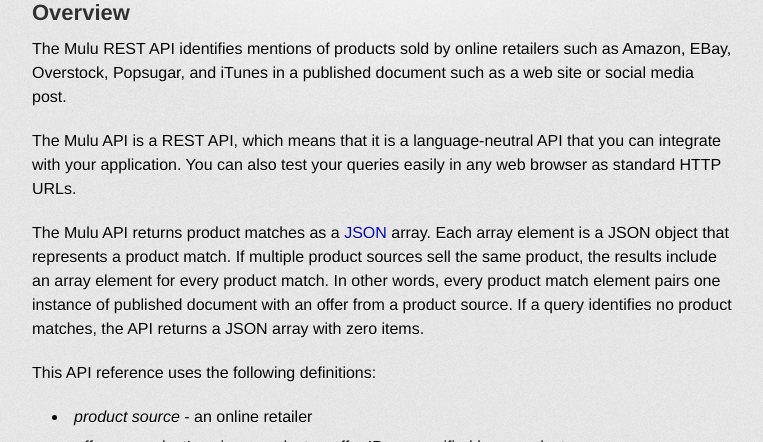
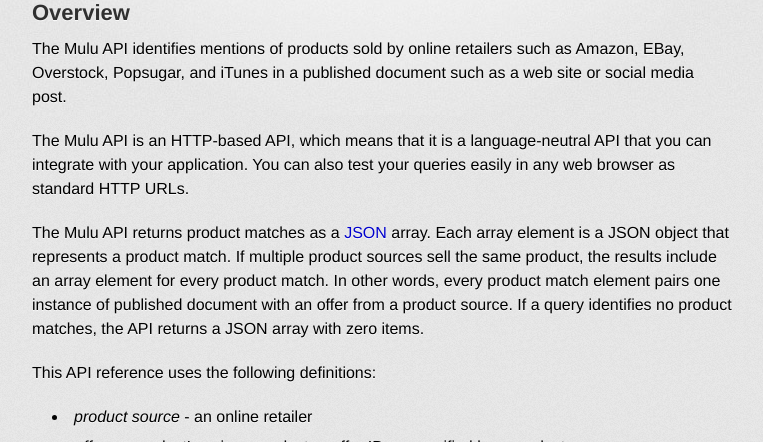
Before and after one commit to mulu/mulu.github.io, a Jekyll site: the page built from docs/api_overview.md, in a window 1280 px wide and 900 px high, cut to the strip 458-900 px from the top of the window. Shown: the whole strip, without its empty margins (258-1021 px from the left). Built offline with Jekyll 4.4.1, drawn with Linux system fonts in a browser that asks for light colours; some web fonts are replaced; some of the changed text lies outside the part shown.

Commit message:
Remove references to REST
It is an HTTP based API and not RESTful in the real sense.

```diff
--- a/docs/api_overview.md
+++ b/docs/api_overview.md
@@ -6,12 +6,12 @@
 
 ## Overview
 
-The Mulu REST API identifies mentions of products sold by online retailers such as Amazon, EBay,
+The Mulu API identifies mentions of products sold by online retailers such as Amazon, EBay,
 Overstock, Popsugar, and iTunes in a published document such as a web site or social media post.
 
-The Mulu API is a REST API, which means that it is a language-neutral API that you can integrate
-with your application. You can also test your queries easily in any web browser as standard HTTP
-URLs.
+The Mulu API is an HTTP-based API, which means that it is a language-neutral API that you can
+integrate with your application. You can also test your queries easily in any web browser as
+standard HTTP URLs.
 
 The Mulu API returns product matches as a [JSON](http://tools.ietf.org/html/rfc7159) array.  Each
 array element is a JSON object that represents a product match. If multiple product sources sell
@@ -56,8 +56,8 @@
 
 To search for product matches, submit an
 [HTTP&nbsp;GET](http://tools.ietf.org/html/rfc2616#section-9.3) request to the server `api.mulu.me`
-and request the `/v1/matches` resource. The operation `/v1/matches` is the only REST API operation
-in the Mulu&nbsp;API&nbsp;v1. Add query string parameters for your account API key and one or more
+and request the `/v1/matches` resource. The operation `/v1/matches` is the only API operation in
+the Mulu&nbsp;API&nbsp;v1. Add query string parameters for your account API key and one or more
 search criteria.
 
 For basic testing in a browser, format Mulu API searches as standard HTTP URLs:
```
